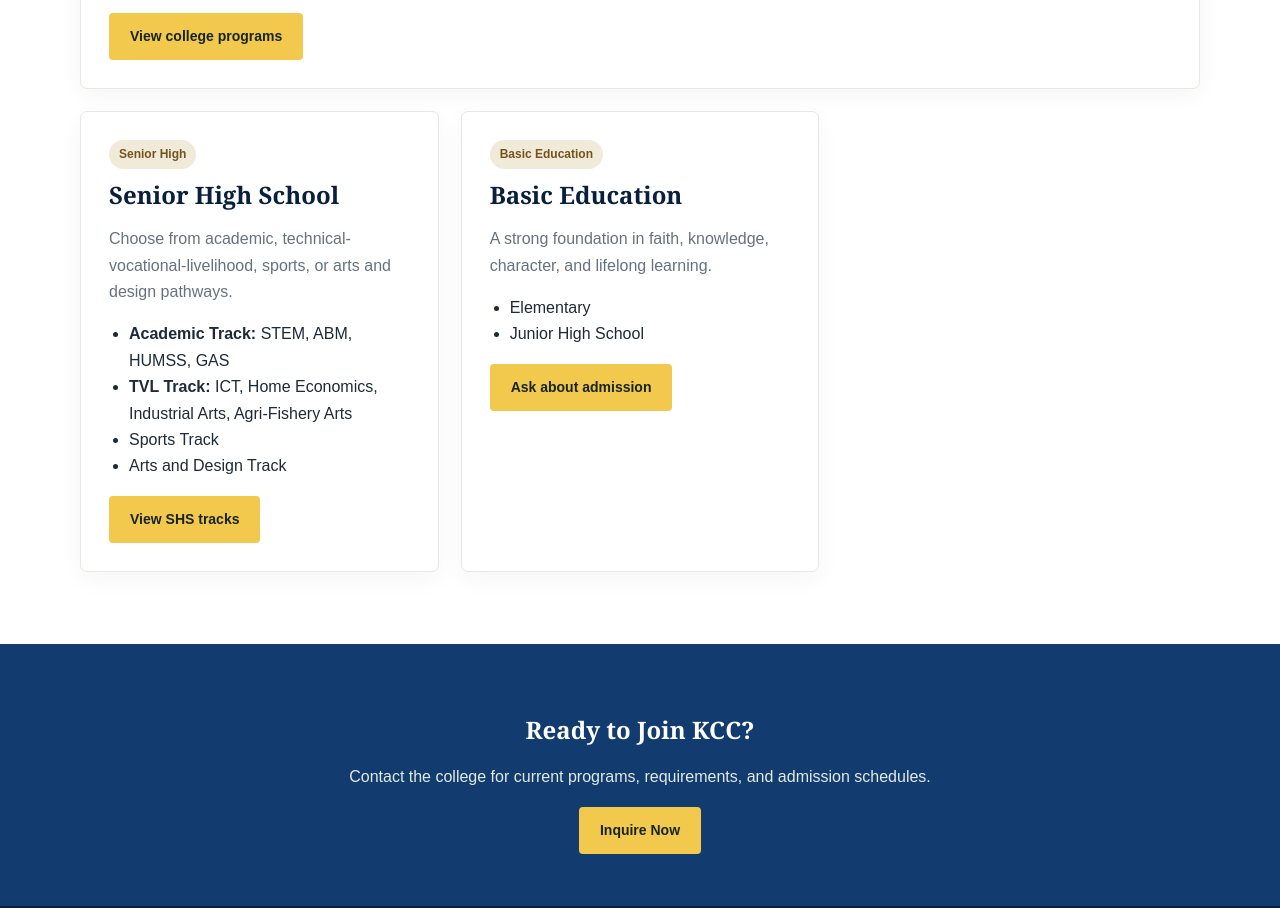
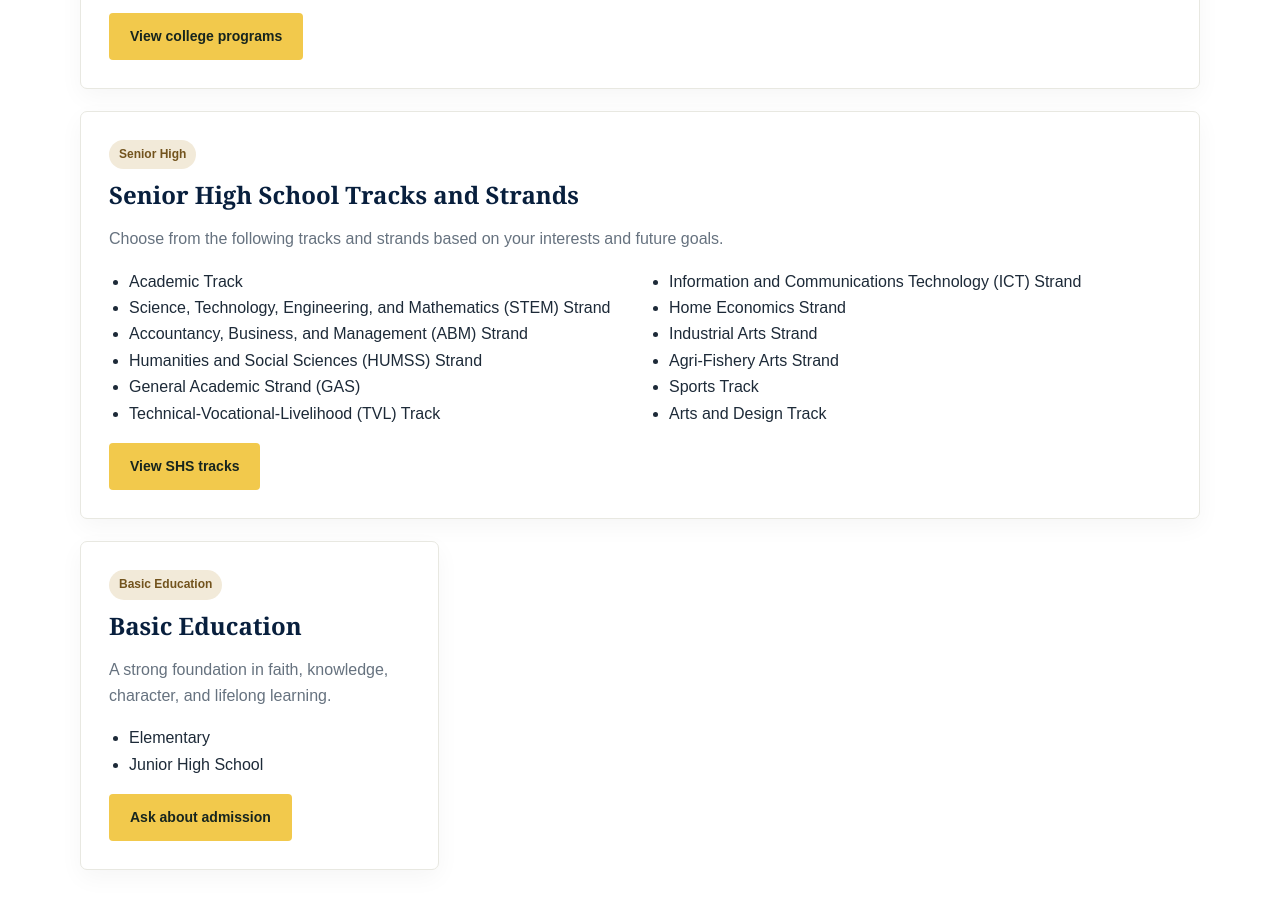
Before and after one commit to jadegudaca007-sketch/Gudaca-Project-2, a plain HTML site: page academics.html in a window 1280 px wide. Shown: the part 1083-1991 px from the top of the page. Drawn offline with Linux system fonts and the light colour scheme.

Commit message:
fixing the layout of shs strand and tracks

```diff
--- a/academics.html
+++ b/academics.html
@@ -17,9 +17,9 @@
     .academics-menu{position:relative}.academics-toggle{list-style:none;cursor:pointer;font-size:14px;font-weight:700;color:#a47726;display:flex;align-items:center;gap:6px}.academics-toggle::-webkit-details-marker{display:none}.academics-toggle::after{content:"⌄";font-size:16px}.academics-menu[open] .academics-toggle{color:#a47726}.academics-dropdown{position:absolute;top:calc(100% + 18px);left:50%;transform:translateX(-50%);width:310px;padding:12px;background:#151b25;border:1px solid #303847;border-radius:8px;box-shadow:0 16px 38px #0b142966}.academics-dropdown a{display:flex;align-items:flex-start;gap:14px;padding:14px 12px;border-radius:6px;color:#fff!important;text-decoration:none}.academics-dropdown a:hover{background:#202938}.menu-icon{width:42px;height:42px;flex:none;display:grid;place-items:center;border:1px solid #354052;border-radius:50%;color:#f2c94c;font-size:20px}.menu-copy strong{display:block;font:700 17px Georgia,'Times New Roman',serif;color:#fff}.menu-copy small{display:block;font-size:13px;color:#8e99aa}
     .container{max-width:1120px;margin:auto}.page-hero{background:linear-gradient(90deg,#081f3ded,#081f3da8),url('https://images.unsplash.com/photo-1523050854058-8df90110c9f1?auto=format&fit=crop&w=1600&q=80') center/cover;color:#fff;padding:70px 24px}.page-hero h1{color:#fff;font-size:48px;margin:4px 0}.page-hero p{margin:0;color:#edf3fa}.breadcrumb{color:#c6d3c9;font-size:14px}
     section{padding:72px 24px}.soft{background:var(--cream)}h1,h2,h3{font-family:Georgia,'Times New Roman',serif;line-height:1.2;color:var(--navy)}.eyebrow{color:var(--gold);font-size:12px;font-weight:800;letter-spacing:2px;text-transform:uppercase}.section-head{text-align:center;max-width:720px;margin:0 auto 38px}.section-head h2{font-size:clamp(30px,4vw,43px);margin:8px 0}.section-head p{color:var(--muted)}
-    .academic-list{display:grid;grid-template-columns:repeat(3,1fr);gap:22px}.academic-card{scroll-margin-top:110px;background:#fff;border:1px solid #e8e8e1;padding:28px;border-radius:7px;box-shadow:0 8px 24px #17251e0a}.academic-card h2{margin:12px 0}.academic-card p{color:var(--muted)}.academic-card ul{padding-left:20px}.tag{display:inline-block;background:#f2ead9;color:#72531d;padding:5px 10px;border-radius:20px;font-size:12px;font-weight:bold}.college-offerings{grid-column:1/-1}.college-offerings ul{columns:2;column-gap:38px}.supplemental{break-inside:avoid;margin-top:18px;list-style:none;font-weight:700}.supplemental span{display:block;margin-top:3px;font-weight:400;font-style:italic;color:var(--muted)}.btn{display:inline-block;padding:12px 21px;border-radius:4px;background:var(--gold);color:#17251e;font-weight:700;font-size:14px;border:0}.banner{background:var(--green);color:#fff;padding:52px 24px;text-align:center}.banner h2{color:#fff}.banner p{color:#e2eae4}
+    .academic-list{display:grid;grid-template-columns:repeat(3,1fr);gap:22px}.academic-card{scroll-margin-top:110px;background:#fff;border:1px solid #e8e8e1;padding:28px;border-radius:7px;box-shadow:0 8px 24px #17251e0a}.academic-card h2{margin:12px 0}.academic-card p{color:var(--muted)}.academic-card ul{padding-left:20px}.tag{display:inline-block;background:#f2ead9;color:#72531d;padding:5px 10px;border-radius:20px;font-size:12px;font-weight:bold}.college-offerings,.senior-high-offerings{grid-column:1/-1}.college-offerings ul,.senior-high-offerings ul{columns:2;column-gap:38px}.supplemental{break-inside:avoid;margin-top:18px;list-style:none;font-weight:700}.supplemental span{display:block;margin-top:3px;font-weight:400;font-style:italic;color:var(--muted)}.btn{display:inline-block;padding:12px 21px;border-radius:4px;background:var(--gold);color:#17251e;font-weight:700;font-size:14px;border:0}.banner{background:var(--green);color:#fff;padding:52px 24px;text-align:center}.banner h2{color:#fff}.banner p{color:#e2eae4}
     footer{background:#081f3d;color:#dce5de;padding:55px 24px 20px}footer h2,footer h3{color:#fff}footer a{color:#f2c94c}.footer-grid{max-width:1120px;margin:auto;display:grid;grid-template-columns:2fr 1fr 1fr;gap:35px}.copyright{max-width:1120px;margin:35px auto 0;padding-top:18px;border-top:1px solid #ffffff25;font-size:13px;color:#aebbb2}
-    @media(max-width:800px){.nav{align-items:flex-start;flex-direction:column}nav{gap:12px}.academics-dropdown{position:static;transform:none;width:min(310px,90vw)}.academic-list,.footer-grid{grid-template-columns:1fr}.college-offerings ul{columns:1}.page-hero h1{font-size:38px}}
+    @media(max-width:800px){.nav{align-items:flex-start;flex-direction:column}nav{gap:12px}.academics-dropdown{position:static;transform:none;width:min(310px,90vw)}.academic-list,.footer-grid{grid-template-columns:1fr}.college-offerings ul,.senior-high-offerings ul{columns:1}.page-hero h1{font-size:38px}}
 </style>
 </head>
 <body>
@@ -63,7 +63,26 @@
   </ul>
   <a class="btn dark" href="course.html">View college programs</a>
 </article>
-<article class="academic-card" id="senior-high"><span class="tag">Senior High</span><h2>Senior High School</h2><p>Choose from academic, technical-vocational-livelihood, sports, or arts and design pathways.</p><ul><li><strong>Academic Track:</strong> STEM, ABM, HUMSS, GAS</li><li><strong>TVL Track:</strong> ICT, Home Economics, Industrial Arts, Agri-Fishery Arts</li><li>Sports Track</li><li>Arts and Design Track</li></ul><a class="btn dark" href="course.html#senior-high">View SHS tracks</a></article>
+<article class="academic-card senior-high-offerings" id="senior-high">
+  <span class="tag">Senior High</span>
+  <h2>Senior High School Tracks and Strands</h2>
+  <p>Choose from the following tracks and strands based on your interests and future goals.</p>
+  <ul>
+    <li>Academic Track</li>
+    <li>Science, Technology, Engineering, and Mathematics (STEM) Strand</li>
+    <li>Accountancy, Business, and Management (ABM) Strand</li>
+    <li>Humanities and Social Sciences (HUMSS) Strand</li>
+    <li>General Academic Strand (GAS)</li>
+    <li>Technical-Vocational-Livelihood (TVL) Track</li>
+    <li>Information and Communications Technology (ICT) Strand</li>
+    <li>Home Economics Strand</li>
+    <li>Industrial Arts Strand</li>
+    <li>Agri-Fishery Arts Strand</li>
+    <li>Sports Track</li>
+    <li>Arts and Design Track</li>
+  </ul>
+  <a class="btn dark" href="course.html#senior-high">View SHS tracks</a>
+</article>
 <article class="academic-card" id="basic-ed"><span class="tag">Basic Education</span><h2>Basic Education</h2><p>A strong foundation in faith, knowledge, character, and lifelong learning.</p><ul><li>Elementary</li><li>Junior High School</li></ul><a class="btn dark" href="contact.html">Ask about admission</a></article>
 </div></div></section>
 <section class="banner"><div class="container"><h2>Ready to Join KCC?</h2><p>Contact the college for current programs, requirements, and admission schedules.</p><a class="btn" href="contact.html">Inquire Now</a></div></section>
```
